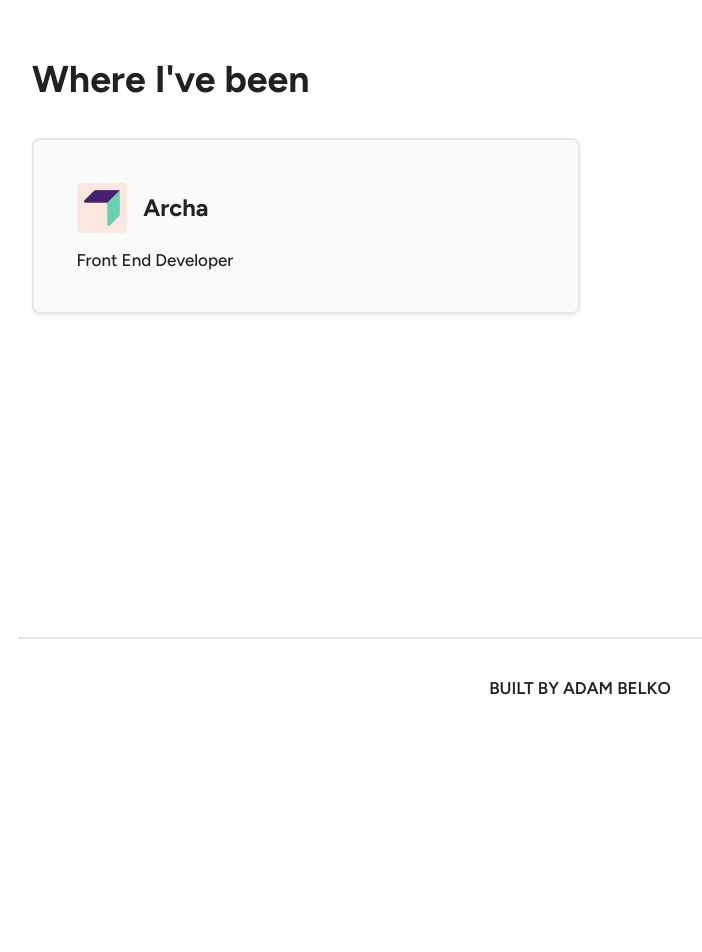
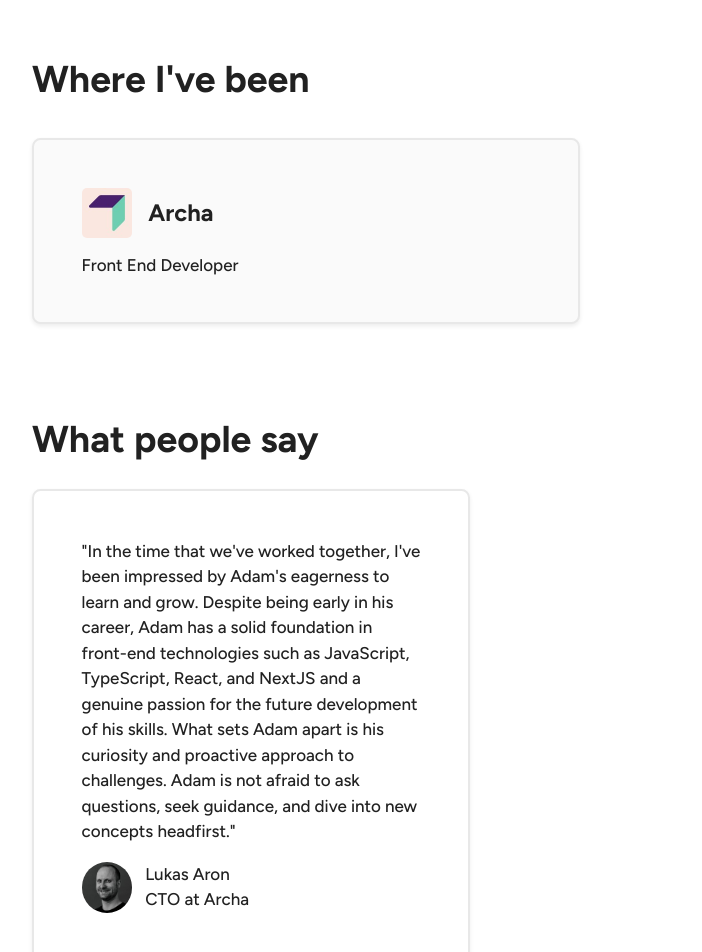
Before and after one commit to adambelko/personal-website, a SvelteKit app: page /about in a window 1280 px wide. Shown: the part 960-1912 px from the top of the page, without its empty margins (60-762 px from the left). Before the commit the page ends 1698 px from the top, so only its background shows below. Built offline with nearby package versions, Linux system fonts and the light colour scheme.

Commit message:
add references section

```diff
--- a/src/routes/about/+page.svelte
+++ b/src/routes/about/+page.svelte
@@ -45,15 +45,31 @@
         </div>
     </div>
 
-    <div class="experience">
+    <div class="experience-container section">
         <h2>Where I've been</h2>
-            <div class="experience-item">
+        <div class="experience-item section-item">
             <div class="experience-item-company">
                 <img src="/archamoney_logo.jpeg" alt="archa">
                 <span>Archa</span>
             </div>
             <div class="experience-item-position">
                 Front End Developer
+            </div>
+        </div>
+    </div>
+
+    <div class="references-container section">
+        <h2>What people say</h2>
+        <div class="reference section-item">
+            <p class="reference-body">
+                "In the time that we've worked together, I've been impressed by Adam's eagerness to learn and grow. Despite being early in his career, Adam has a solid foundation in front-end technologies such as JavaScript, TypeScript, React, and NextJS and a genuine passion for the future development of his skills. What sets Adam apart is his curiosity and proactive approach to challenges. Adam is not afraid to ask questions, seek guidance, and dive into new concepts headfirst."
+            </p>
+            <div class="reference-footer">
+                <img src="/Lukas-Aron.jpeg" alt="lukas-aron">
+                <div class="reference-footer-text">
+                    <span>Lukas Aron</span>
+                    <span>CTO at Archa</span>
+                </div>
             </div>
         </div>
     </div>
@@ -98,6 +114,7 @@
         display: flex;
         border: 2px solid var(--hr-dividor-color);
         box-shadow: 0 .125rem .25rem rgba(0,0,0,.075);
+        border-radius: .5rem;
     }
 
     .about-table-item {
@@ -124,27 +141,33 @@
         padding-left: 1.5em;
     }
 
-    .experience {
+    .section {
         display: flex;
         flex-direction: column;
         margin-top: 6em;
-        width: 50%;
     }
 
-    .experience h2 {
+    .section h2 {
         margin-bottom: 1em;
         font-size: 2.2rem;
     }
 
-    .experience-item {
+    .section-item {
         display: flex;
         flex-direction: column;
-        gap: 1em;
-        padding: 2.5em;
-        background-color: var(--nav-bg-color);
         border: 2px solid var(--hr-dividor-color);
         box-shadow: 0 .125rem .25rem rgba(0,0,0,.075);
-        border-radius: 8px;
+        border-radius: .5rem;
+        padding: 2.8em;
+        gap: 1em;
+    }
+
+    .experience-container {
+        width: 50%;
+    }
+
+    .experience-item {
+        background-color: var(--nav-bg-color);
     }
 
     .experience-item img {
@@ -159,4 +182,25 @@
         font-size: 1.4rem;
         font-weight: bold;
     }
+
+    .references-container {
+        position: relative;
+        width: 40%;
+        line-height: 1.5rem;
+    }
+
+    .reference-footer img {
+        max-width: 50px;
+        border-radius: 5rem;
+    }
+
+    .reference-footer {
+        display: flex;
+        gap: .8rem;
+    }
+
+    .reference-footer-text {
+        display: flex;
+        flex-direction: column;
+    }
 </style>
```
Also changed, not shown: static/Lukas-Aron.jpeg (added). Lines whose indentation alone changed are shown as unchanged.
